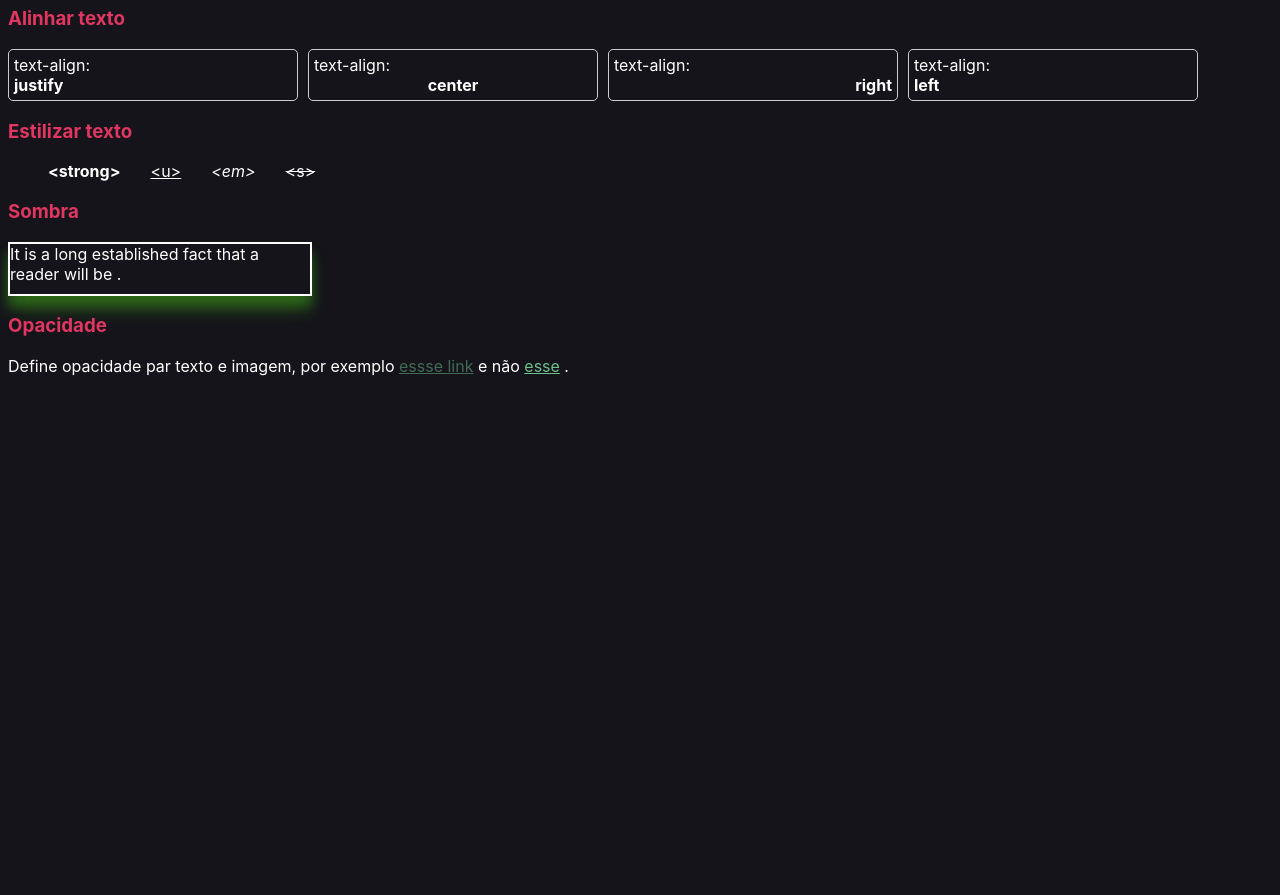
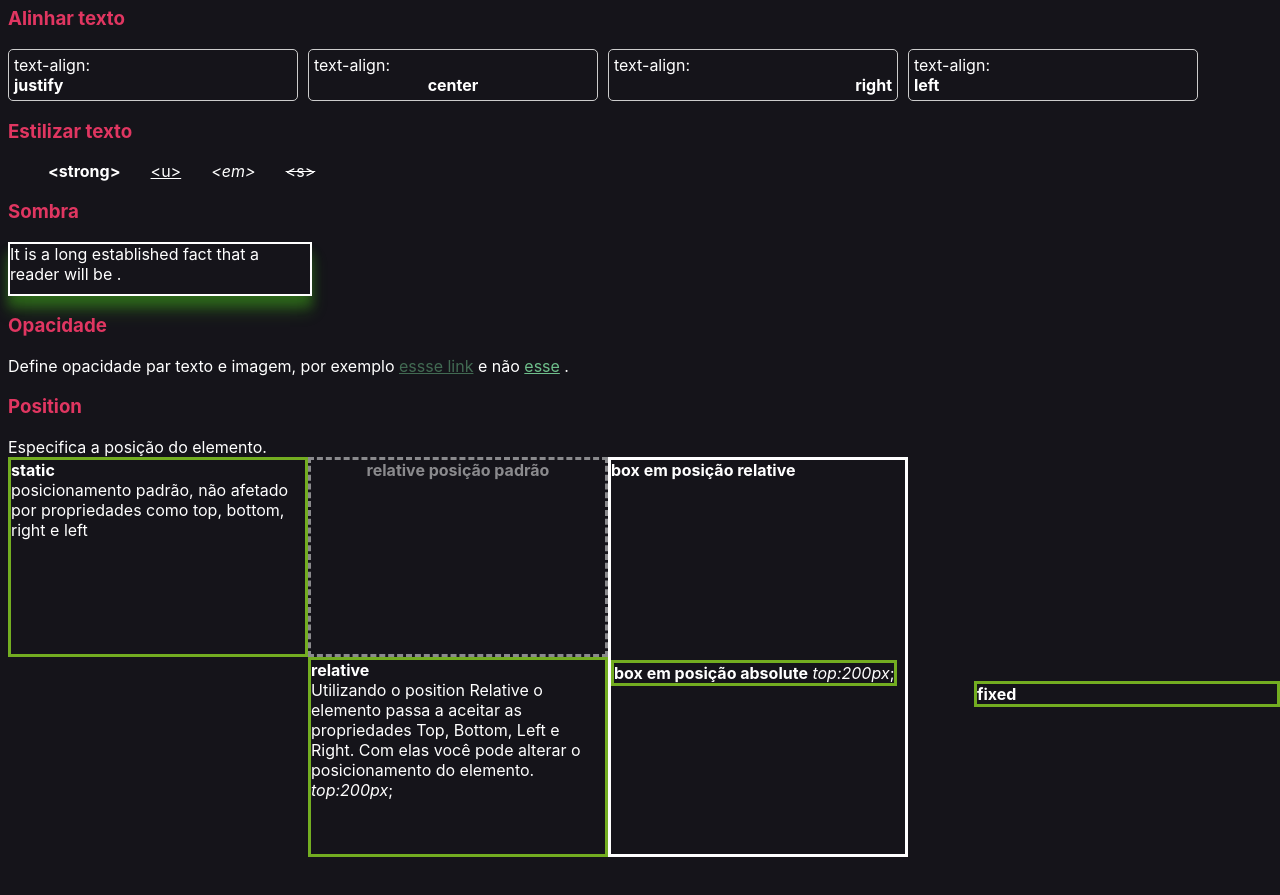
Before and after one commit to PeZunino/resumo_conceitos_web_dev, a plain HTML site: page pages/css_page.html in a window 1280 px wide. Shown: the part 93-988 px from the top of the page. Before the commit the page ends 800 px from the top, so only its background shows below. Drawn offline with Linux system fonts and the light colour scheme.

Commit message:
css position

```diff
--- a/pages/css_page.html
+++ b/pages/css_page.html
@@ -86,6 +86,38 @@
 
   </div>
 
+
+  <div class="content-card">
+    <h3 class="subtitle">Position</h3>
+
+    <span>
+      Especifica a posição do elemento.
+    </span>
+
+    <div class="side-menu-grid large-row">
+      <div id="static"><div><strong>static</strong></div>
+        posicionamento padrão, não afetado por propriedades como top, bottom, right e left
+      </div>
+      <div id="relative"><div><strong>relative</strong></div>
+        Utilizando o position Relative o elemento passa a aceitar as propriedades Top, Bottom, Left e Right. Com elas
+        você pode alterar o posicionamento do elemento.
+        <em>top:200px</em>;
+      </div>
+      <div id="relative" class="fake"><div><strong>relative posição padrão</strong> </div>
+      </div>
+      <div class="relative-absolute">
+        <strong>box em posição relative</strong>
+        <div id="absolute">
+          <strong>box em posição absolute</strong>
+          <em>top:200px</em>;
+        </div>
+
+      </div>
+      <div id="fixed"><div><strong>fixed</strong></div></div>
+
+
+    </div>
+
   </div>
 </body>
 
--- a/pages/css_style.css
+++ b/pages/css_style.css
@@ -1,3 +1,52 @@
 .title{
   color:#52bfe3;
 }
+#static {
+  position: static;
+  border: 3px solid #73AD21;
+}
+#relative {
+  position: relative;
+  top:200px;
+  border: 3px solid #73AD21;
+  grid-row: 1 ;
+  grid-column: 2 ;
+}
+#fixed {
+  position: fixed;
+  bottom: 0;
+  right: 0;
+  width: 300px;
+  border: 3px solid #73AD21;
+}
+
+#absolute{
+  position: absolute;
+  border: 3px solid #73AD21;
+  top:200px
+}
+
+.relative-absolute{
+  grid-row: 1 / 3 ;
+  grid-column: 3 ;
+  position: relative;
+  border: 3px solid white;
+}
+
+.large-row{
+  grid-template-rows: repeat(3,200px);
+}
+
+.fake{
+  opacity: 50%;
+  position: static !important;
+  border: dashed !important;
+  text-align: center;
+
+}
+.box{
+  text-align: justify;
+}
+.box > div{
+  text-align: center;
+}
```
Lines whose indentation alone changed are shown as unchanged.
